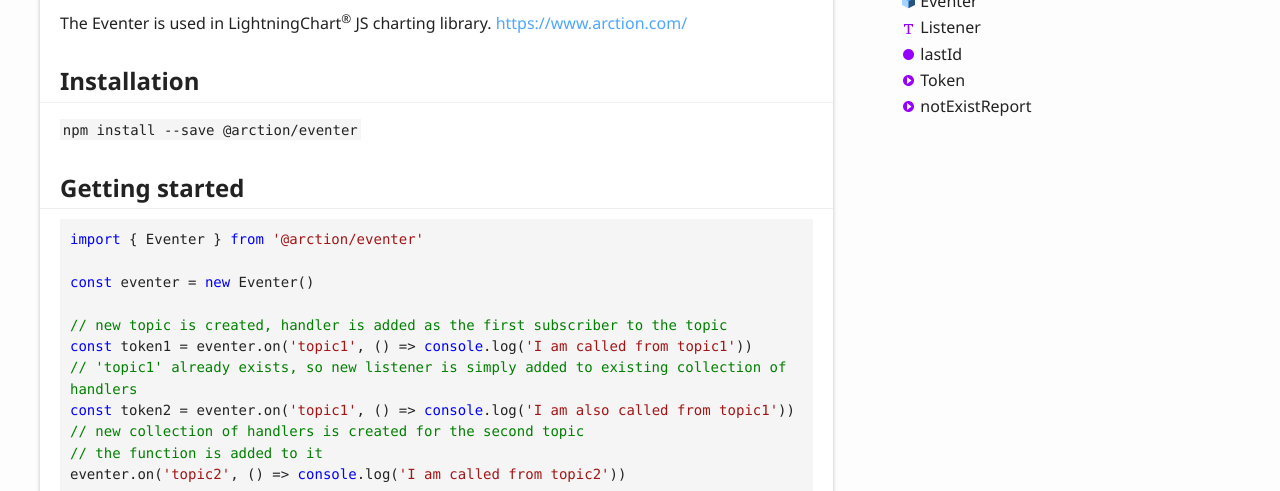
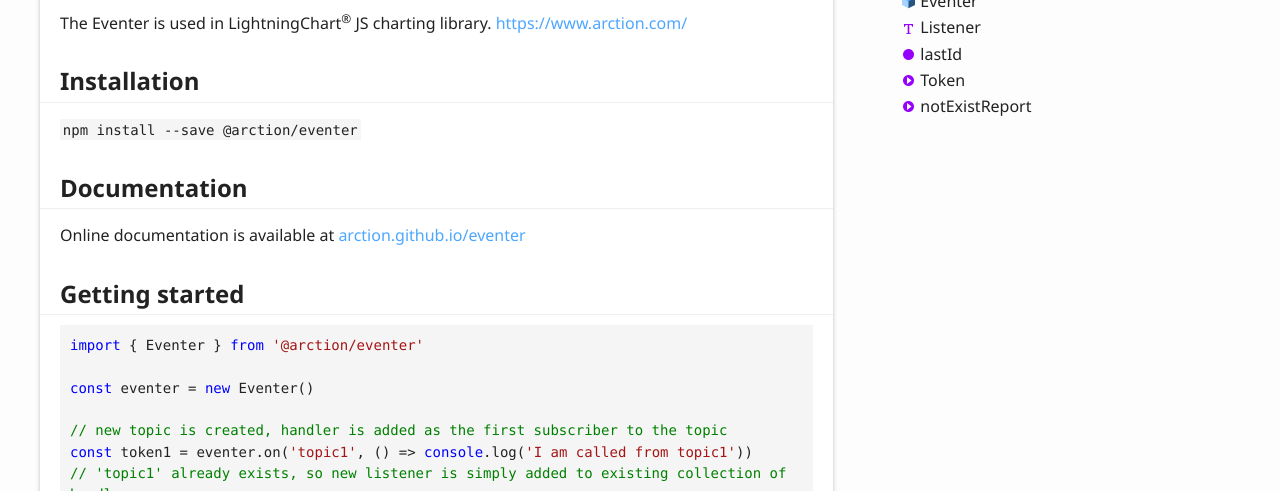
Before and after one commit to Arction/Eventer, a website: page docs/index.html in a window 1280 px wide. Shown: the part 309-800 px from the top of the page. Drawn offline with Linux system fonts and the light colour scheme.

Commit message:
Update packages

```diff
--- a/docs/index.html
+++ b/docs/index.html
@@ -67,6 +67,8 @@
 				<p>The Eventer is used in LightningChart<sup>&#174;</sup> JS charting library. <a href="https://www.arction.com/">https://www.arction.com/</a></p>
 				<h2 id="installation">Installation</h2>
 				<p><code>npm install --save @arction/eventer</code></p>
+				<h2 id="documentation">Documentation</h2>
+				<p>Online documentation is available at <a href="https://arction.github.io/eventer">arction.github.io/eventer</a></p>
 				<h2 id="getting-started">Getting started</h2>
 				<pre><code class="language-ts"><span class="hljs-keyword">import</span> { Eventer } <span class="hljs-keyword">from</span> <span class="hljs-string">'@arction/eventer'</span>
 
```
Also changed, not shown: package.json (+12 -12 lines), 1 other file.
